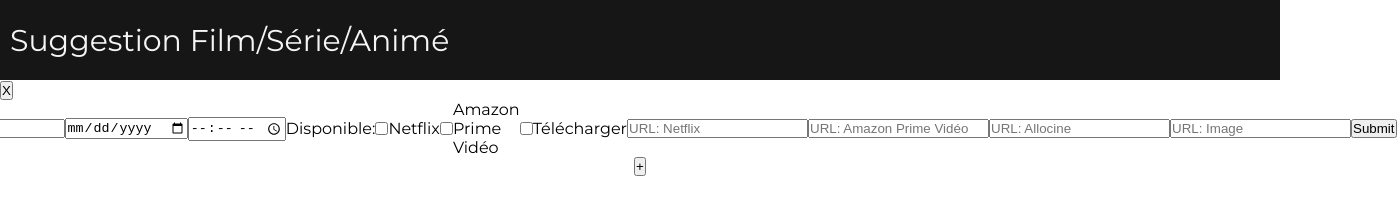
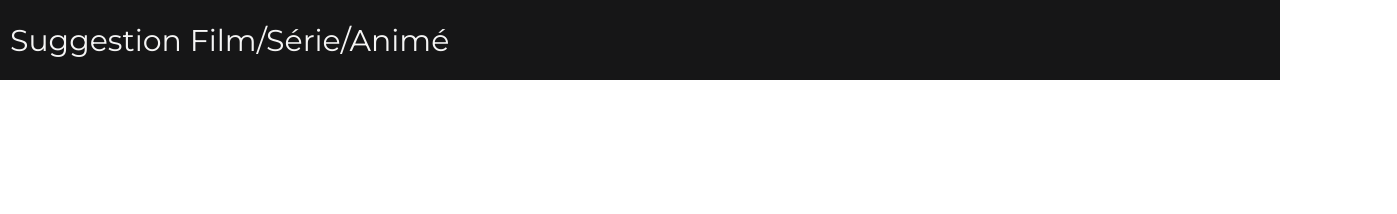
Before and after one commit to Krable/llsfsa, a website: page public/index.html in a window 1280 px wide. Shown: the whole page, 1397 px wide, since content can reach past the window. Drawn offline with Linux system fonts and the light colour scheme; no server answers.

Commit message:
Update index.html

```diff
--- a/public/index.html
+++ b/public/index.html
@@ -17,60 +17,11 @@
       </div>
     </header>
 
-    <section id="container_add_suggestion">
-      <div id="box_quit"><button id="btn_quit">X</button></div>
-      <div class="flex" id="box_input_add_suggestion">
-        <form class="flex" action="#">
-          <input id="inpt_title" type="text" placeholder="Titre" />
-          <input id="inpt_date" type="date" placeholder="Titre" />
-          <input id="inpt_time" type="time" placeholder="Titre" />
-          <div class="flex" id="box_plateform_add_suggestion">
-            <p>Disponible:</p>
-            <input id="plateforme_netflix" type="checkbox" />
-            <label for="plateforme_netflix">Netflix</label>
-            <input id="plateforme_apv" type="checkbox" />
-            <label for="plateforme_apv">Amazon Prime Vidéo</label>
-            <input id="plateforme_dowlaod" type="checkbox" />
-            <label for="plateforme_dowlaod">Télécharger</label>
-          </div>
-          <input id="inpt_url_netflix" type="url" placeholder="URL: Netflix" />
-          <input
-            id="inpt_url_apv"
-            type="url"
-            placeholder="URL: Amazon Prime Vidéo"
-          />
-          <input id="inpt_url_critic" type="url" placeholder="URL: Allocine" />
-          <input id="inpt_url_image" type="url" placeholder="URL: Image" />
-          <input id="inpt_submit" type="submit" />
-        </form>
-      </div>
-    </section>
+
 
     <section id="container_display">
       <ul id="ulul" class="flex">
-        <li>
-          <div class="flex" id="box_display_add">
-            <button id="btn_open_add_suggestion">+</button>
-          </div>
-        </li>
-        <!-- <li id="container_li_display">
-             <div class="box_display">
-              <div class="image"></div>
-              <div class="flex overlay">
-                  <div class="text title"><p>Downsizing</p></div>
-                  <div class="text date_time"><p>(<span id="spanDate">2017</span>) - <span id="spanTime">2h</span></p></div>
-                  <div class="text plateforme">
-                    <ul class="flex plateformeUl">
-                      <li class="plateformeUlLi"></li>
-                    </ul>
-                  </div>
-                  <div class="text review">
-                    <ul class="flex">
-                      <li class="Allocine"></li>
-                    </ul>
-                  </div>
-              </div>
-          </li> -->
+
       </ul>
     </section>
 
```
